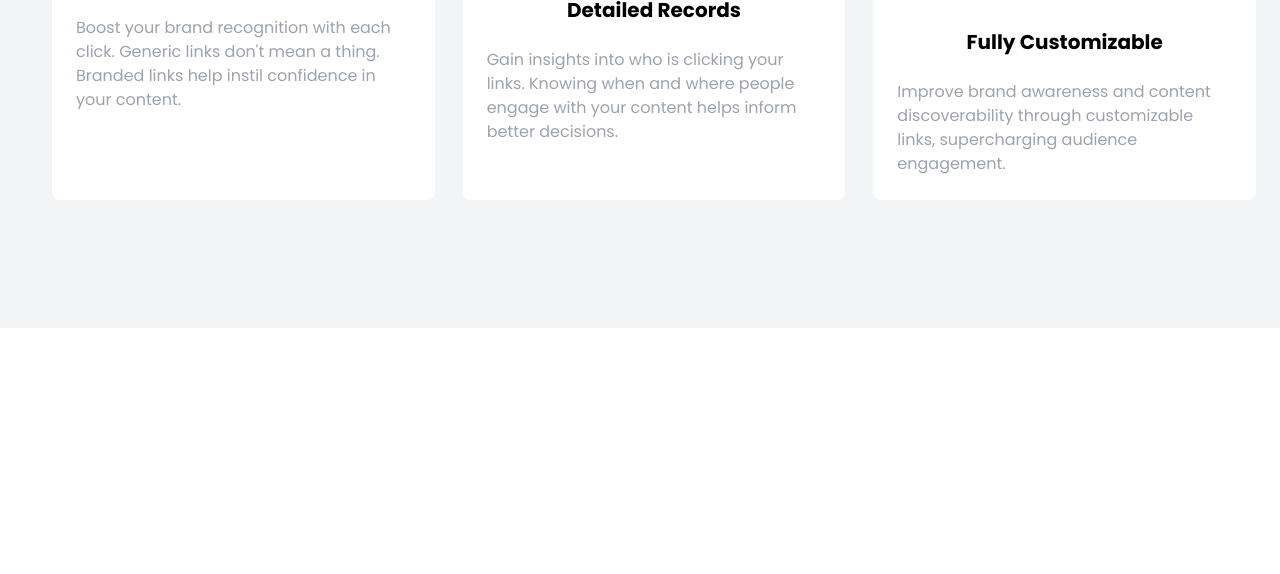
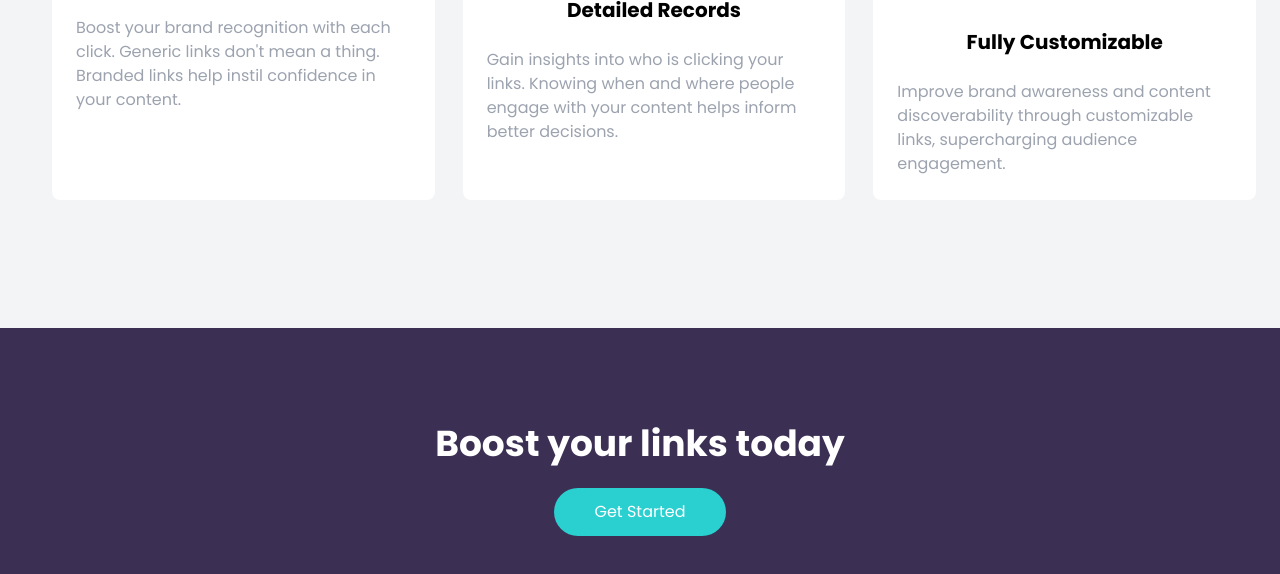
Before and after one commit to Meetkamal256/Shortly-website, a website: page public/index.html in a window 1280 px wide. Shown: the part 1557-2131 px from the top of the page. Before the commit the page ends 1885 px from the top, so only its background shows below. Drawn offline with Linux system fonts and the light colour scheme.

Commit message:
cta section done

```diff
--- a/public/index.html
+++ b/public/index.html
@@ -191,5 +191,14 @@
       </div>
       </div>
     </section>
+
+
+
+    <section id="cta" class="bg-darkViolet py-24">
+      <div class="flex flex-col space-y-6">
+        <h5 class="text-white text-2xl font-bold text-center md:text-4xl">Boost your links today</h5>
+        <button class="py-3 px-10 mx-auto bg-cyan rounded-full text-white text-xl hover:bg-cyanLight md:text-base md:py-3">Get Started</button>
+      </div>
+    </section>
   </body>
 </html>
```
Also changed, not shown: public/styles.css.
